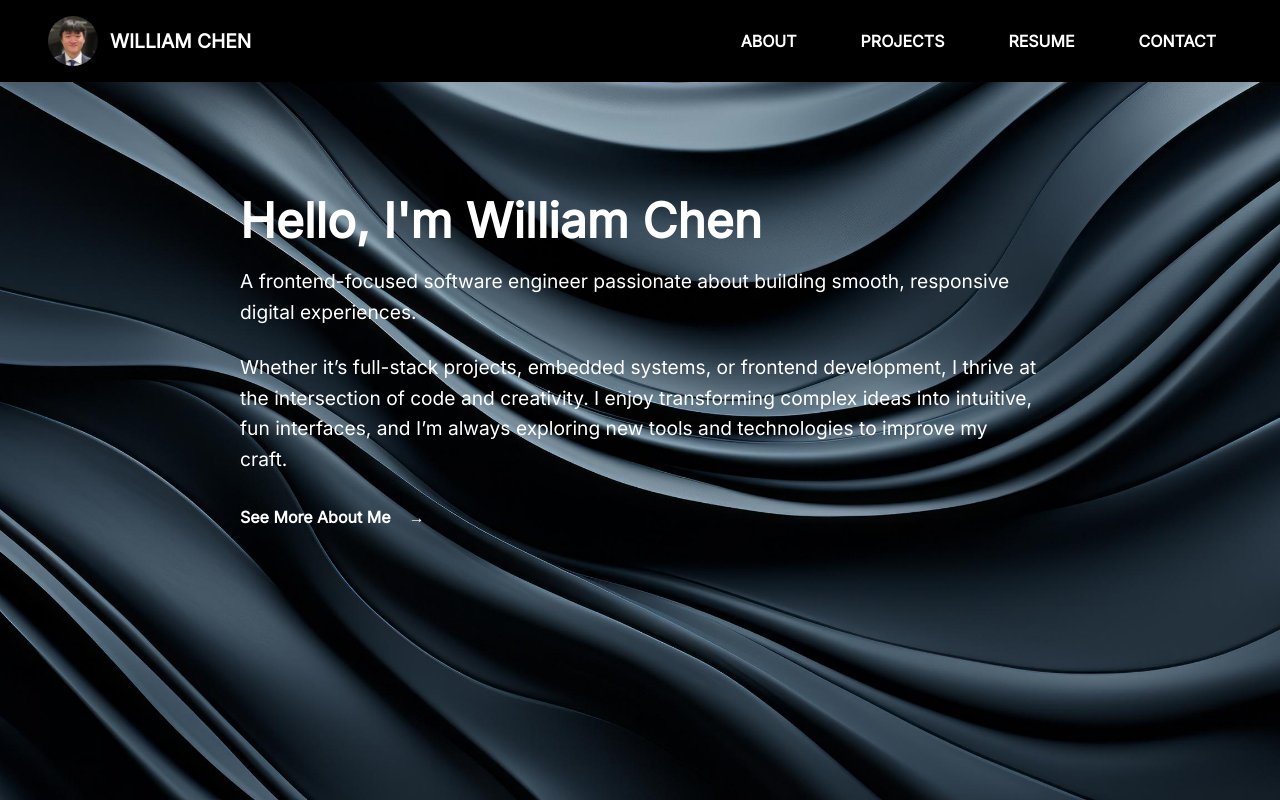
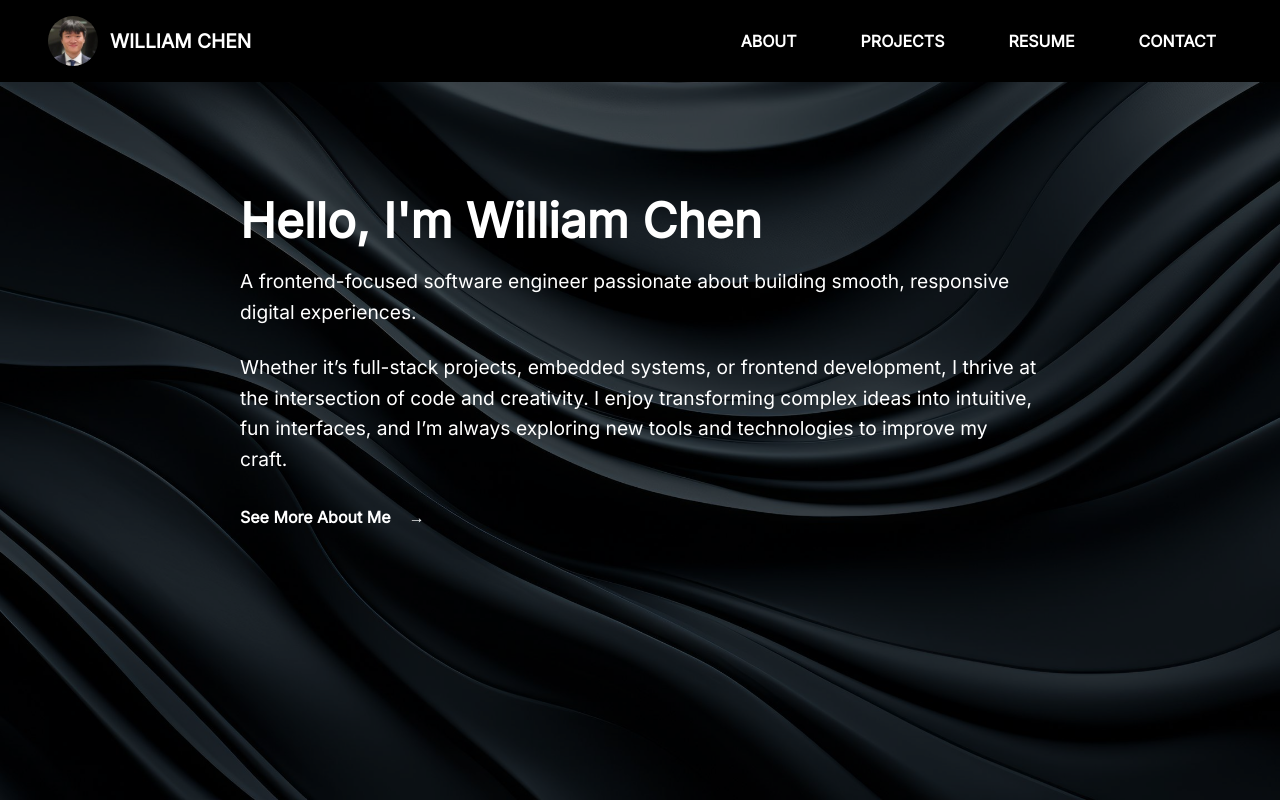
Before and after one commit to WilliamChn/WilliamChn.github.io, a React (Create React App) app: page / in a window 1280 px wide. Built offline with nearby package versions, Linux system fonts and the light colour scheme.

Commit message:
added overlay to background to make it darker. Increased visibility of the text.

```diff
--- a/src/App.css
+++ b/src/App.css
@@ -28,6 +28,16 @@ html, body {
   position: absolute;
   top: 0;
   left: 0;
+  z-index: 0;
+}
+
+.background-overlay {
+  position: absolute;
+  top: 0;
+  left: 0;
+  height: 100%;
+  width: 100%;
+  background-color: rgba(0, 0, 0, 0.6);
   z-index: 0;
 }
 
@@ -389,10 +399,12 @@ html, body {
 @media (max-width: 768px) {
   html, body {
     height: 100%;
+    overflow: hidden;
   }
 
   .App {
     height: 100vh;
+    overflow: hidden;
   }
 
   .bio {
--- a/src/App.js
+++ b/src/App.js
@@ -38,6 +38,7 @@ useEffect(() => {
     <Router>
       <div className="App">
         <img src={background} alt="background" className="bg-img" />
+        <div className="background-overlay" />
         <Navbar />
         <Routes>
           <Route path="/" element={<Home />} />
```
